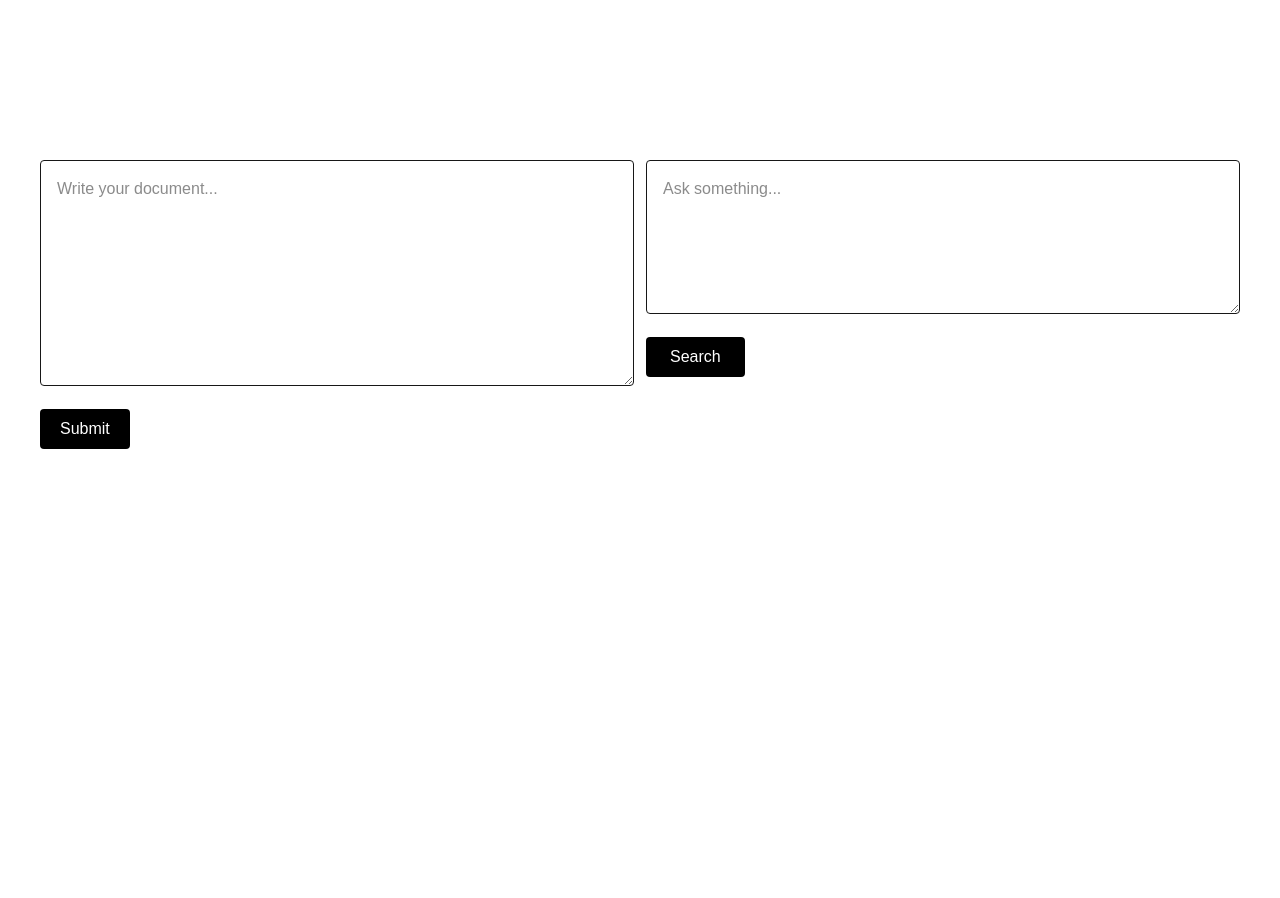
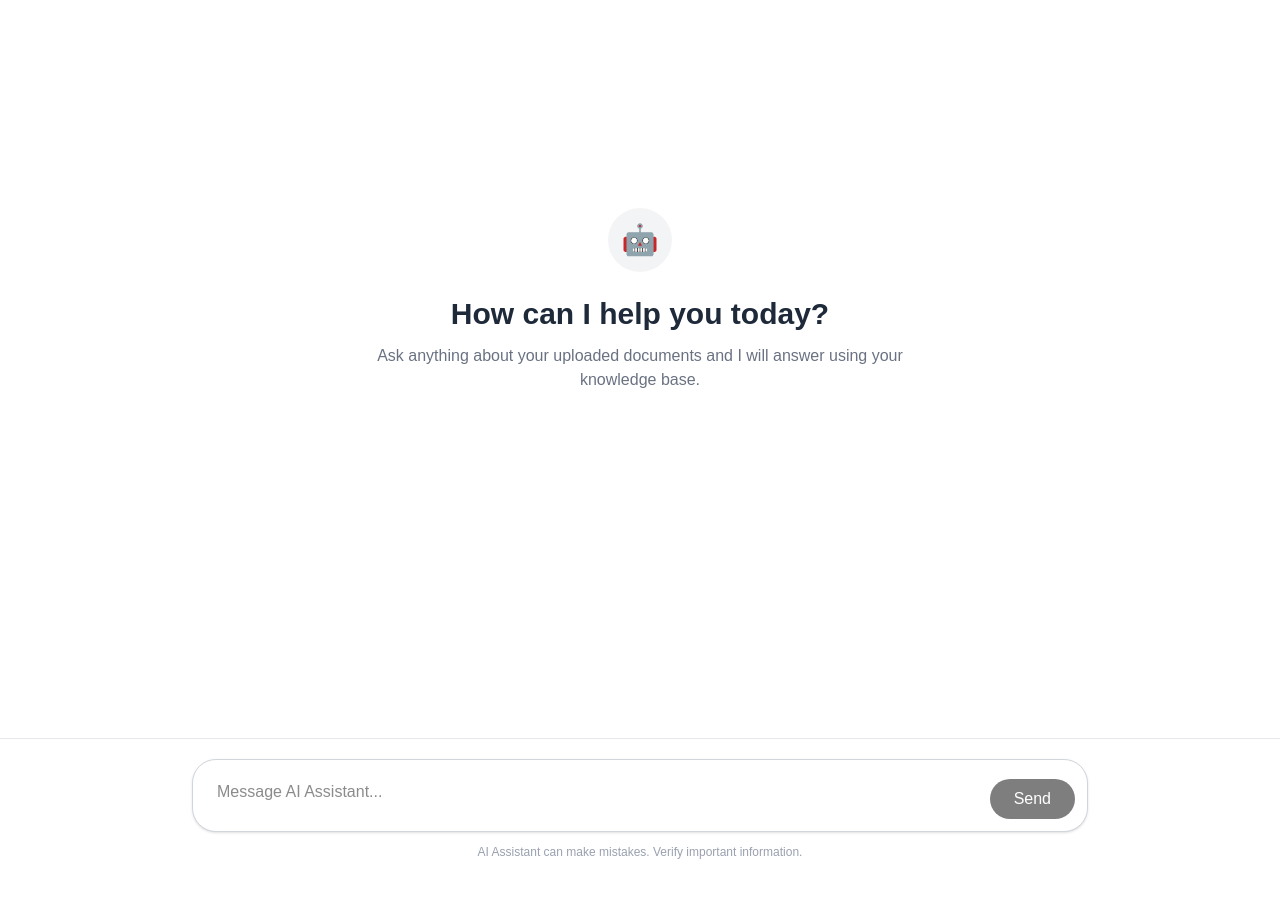
Before and after one commit to developerbayazid/rag-agents, a Next.js app: page / in a window 1280 px wide. Shown: the top 898 px of the page. Before the commit the page ends 800 px from the top, so only its background shows below. Built offline with nearby package versions, Linux system fonts and the light colour scheme.

Commit message:
fixed: chatbot ui

```diff
--- a/app/api/search/route.ts
+++ b/app/api/search/route.ts
@@ -22,7 +22,7 @@ export async function POST(request: NextRequest) {
         const embedding = embeddingResponse.data[0].embedding;
 
         // Vector search
-        const { data, error } = await supabaseAdmin.rpc('match_documents', {
+        const { data, error } = await supabaseAdmin.rpc('match_movies', {
             query_embedding: embedding,
             match_threshold: 0.35,
             match_count: 10,
@@ -35,34 +35,50 @@ export async function POST(request: NextRequest) {
         const context = data?.map((item) => item.content).join('\n\n');
 
         // Generate answer
+        // const response = await openai.responses.create({
+        //     model: 'gpt-5-mini',
+        //     input: [
+        //         {
+        //             role: 'developer',
+        //             content: `
+        //                You are a helpful AI assistant.
+
+        //                 Answer ONLY using the provided context.
+
+        //                 If the answer is not available, say:
+        //                 "I couldn't find that information in the provided documents."
+
+        //                 Format your response using Markdown.
+
+        //                 Rules:
+        //                 - Always leave one blank line between paragraphs.
+        //                 - Always leave one blank line before and after headings.
+        //                 - Put each bullet point on its own line.
+        //                 - Use tables when comparing data.
+        //                 - Use headings (##) for sections.
+        //                 - Use **bold** for important values.
+        //                 - Never place headings or bullet points on the same line as other text.
+
+        //                 ## Context
+
+        //                 ${context}
+        //                 `,
+        //         },
+
+        //         ...messages,
+        //     ],
+        // });
+        // Generate answer
         const response = await openai.responses.create({
             model: 'gpt-5-mini',
             input: [
                 {
                     role: 'developer',
                     content: `
-                       You are a helpful AI assistant.
-
-                        Answer ONLY using the provided context.
-
-                        If the answer is not available, say:
-                        "I couldn't find that information in the provided documents."
-
-                        Format your response using Markdown.
-
-                        Rules:
-                        - Always leave one blank line between paragraphs.
-                        - Always leave one blank line before and after headings.
-                        - Put each bullet point on its own line.
-                        - Use tables when comparing data.
-                        - Use headings (##) for sections.
-                        - Use **bold** for important values.
-                        - Never place headings or bullet points on the same line as other text.
-
-
-                        ## Context
-
-                        ${context}
+                       You are an enthusiastic movie expert who loves recommending movies to people. You will be given two pieces of information - some context about movies and a question. Your main job is to formulate a short answer to the question using the provided context. If you are unsure and cannot find the answer in the context, say, "Sorry, I don't know the answer." Please do not make up the answer.
+                       Give me answer as a markdown
+                       #context
+                       ${context}
                         `,
                 },
 
--- a/app/page.tsx
+++ b/app/page.tsx
@@ -1,11 +1,10 @@
-import DocumentForm from '@/components/form/DocumentsForm';
 import SearchForm from '@/components/form/SearchForm';
 
 export default async function HomePage() {
     // createAndStoreEmbeddings('movies.txt');
     return (
-        <div className="py-20 flex px-10 gap-3">
-            <DocumentForm />
+        <div className="py-20">
+            {/* <DocumentForm /> */}
             <SearchForm />
         </div>
     );
--- a/components/form/SearchForm.tsx
+++ b/components/form/SearchForm.tsx
@@ -2,15 +2,9 @@
 import { useState } from 'react';
 import ReactMarkdown from 'react-markdown';
 
-interface Result {
-    id: number;
-    content: string;
-    similarity: number;
-}
-
 export default function SearchForm() {
     const [question, setQuestion] = useState('');
-    const [results, setResults] = useState('');
+    // const [results, setResults] = useState('');
     const [loading, setLoading] = useState(false);
     const [messages, setMessages] = useState<
         {
@@ -34,7 +28,7 @@ export default function SearchForm() {
         setMessages(updatedMessages);
 
         setLoading(true);
-        setResults('');
+        // setResults('');
         setQuestion('');
 
         try {
@@ -52,7 +46,7 @@ export default function SearchForm() {
             const data = await response.json();
 
             if (response.ok) {
-                setResults(data.answer);
+                // setResults(data.answer);
                 setMessages([
                     ...updatedMessages,
                     {
@@ -72,42 +66,101 @@ export default function SearchForm() {
     }
 
     return (
-        <div className="container mx-auto mt-20">
-            <form onSubmit={handleSearch} className="space-y-4">
-                <textarea
-                    value={question}
-                    onChange={(e) => setQuestion(e.target.value)}
-                    placeholder="Ask something..."
-                    rows={5}
-                    className="w-full border rounded p-4"
-                />
+        <div className="flex flex-col h-screen bg-white">
+            {/* Header */}
+            {/* <div className="border-b border-gray-200 px-6 py-4 text-center">
+                <h1 className="text-xl font-semibold text-gray-900">
+                    AI Assistant
+                </h1>
+                <p className="text-sm text-gray-500">
+                    Ask questions about your knowledge base
+                </p>
+            </div> */}
 
-                <button
-                    disabled={loading}
-                    className="bg-black text-white px-6 py-2 rounded disabled:opacity-50 hover:cursor-pointer"
-                >
-                    {loading ? 'Searching...' : 'Search'}
-                </button>
-            </form>
+            {/* Chat Area */}
+            <div className="flex-1 overflow-y-auto px-6 py-8">
+                <div className="max-w-4xl mx-auto space-y-8">
+                    {messages.length === 0 && (
+                        <div className="flex flex-col items-center justify-center h-full text-center mt-24">
+                            <div className="w-16 h-16 rounded-full bg-gray-100 flex items-center justify-center text-3xl">
+                                🤖
+                            </div>
 
-            <div className="mt-10 space-y-4">
-                {/* {results.map((item) => (
-                    <div key={item.id} className="border rounded p-4">
-                        <p className="text-sm text-gray-500">
-                            Similarity: {(item.similarity * 100).toFixed(2)}%
-                        </p>
+                            <h2 className="mt-6 text-3xl font-semibold text-gray-800">
+                                How can I help you today?
+                            </h2>
 
-                        <p className="mt-2">{item.content}</p>
-                    </div>
-                ))} */}
+                            <p className="mt-3 text-gray-500 max-w-xl">
+                                Ask anything about your uploaded documents and I
+                                will answer using your knowledge base.
+                            </p>
+                        </div>
+                    )}
 
-                {results && (
-                    <div className="bg-green-100 p-4">
-                        <p className="text-sm text-gray-800">
-                            <ReactMarkdown>{results}</ReactMarkdown>
-                        </p>
-                    </div>
-                )}
+                    {messages.map((message, index) => (
+                        <div
+                            key={index}
+                            className={`flex ${
+                                message.role === 'user'
+                                    ? 'justify-end'
+                                    : 'justify-start'
+                            }`}
+                        >
+                            <div
+                                className={`max-w-3xl rounded-2xl px-5 py-4 shadow-sm ${
+                                    message.role === 'user'
+                                        ? 'bg-black text-white'
+                                        : 'bg-gray-100 text-gray-900'
+                                }`}
+                            >
+                                <ReactMarkdown>{message.content}</ReactMarkdown>
+                            </div>
+                        </div>
+                    ))}
+
+                    {loading && (
+                        <div className="flex justify-start">
+                            <div className="bg-gray-100 rounded-2xl px-5 py-4 shadow-sm">
+                                <div className="flex items-center gap-2">
+                                    <div className="w-2 h-2 rounded-full bg-gray-400 animate-bounce" />
+                                    <div className="w-2 h-2 rounded-full bg-gray-400 animate-bounce delay-100" />
+                                    <div className="w-2 h-2 rounded-full bg-gray-400 animate-bounce delay-200" />
+                                </div>
+                            </div>
+                        </div>
+                    )}
+                </div>
+            </div>
+
+            {/* Input */}
+            <div className="border-t border-gray-200 bg-white px-6 py-5">
+                <div className="max-w-4xl mx-auto">
+                    <form
+                        onSubmit={handleSearch}
+                        className="relative rounded-3xl border border-gray-300 bg-white shadow-sm"
+                    >
+                        <textarea
+                            value={question}
+                            onChange={(e) => setQuestion(e.target.value)}
+                            placeholder="Message AI Assistant..."
+                            rows={1}
+                            className="w-full resize-none rounded-3xl bg-transparent px-6 py-5 pr-24 outline-none"
+                        />
+
+                        <button
+                            type="submit"
+                            disabled={loading || !question.trim()}
+                            className="absolute bottom-3 right-3 rounded-full bg-black px-6 py-2 text-white transition hover:bg-gray-800 disabled:cursor-not-allowed disabled:opacity-50"
+                        >
+                            Send
+                        </button>
+                    </form>
+
+                    <p className="mt-3 text-center text-xs text-gray-400">
+                        AI Assistant can make mistakes. Verify important
+                        information.
+                    </p>
+                </div>
             </div>
         </div>
     );
--- a/utils/splitDocument.ts
+++ b/utils/splitDocument.ts
@@ -3,6 +3,7 @@ import { readFileSync } from 'fs';
 import path from 'path';
 
 export async function splitDocument(fileName: string) {
+    try {
         const filePath = path.join(
             process.cwd(),
             'public',
@@ -10,14 +11,21 @@ export async function splitDocument(fileName: string) {
             fileName,
         );
 
+        if (!filePath) {
+            throw new Error('Please provide a valid file path and name');
+        }
+
         const text = readFileSync(filePath, 'utf8');
 
         const splitter = new RecursiveCharacterTextSplitter({
-        chunkSize: 150,
-        chunkOverlap: 15,
+            chunkSize: 250,
+            chunkOverlap: 30,
         });
 
         const output = await splitter.createDocuments([text]);
 
         return output;
+    } catch (error) {
+        console.error(error);
     }
+}
```
Lines whose indentation alone changed are shown as unchanged.
